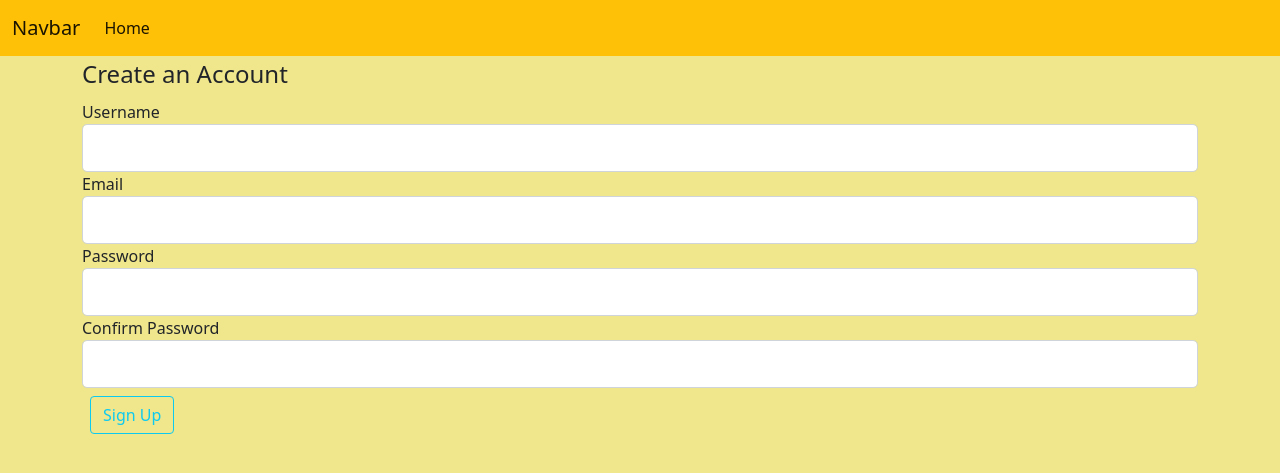
After one commit to ez7930/app-challenge, a Flask app: page /register in a window 1280 px wide. The commit adds this page. Shown: the top 473 px of the page. Run offline with Flask 3, Linux system fonts and the light colour scheme.

Commit message:
Add files via upload

```diff
--- a/flask_app/flask_app.py
+++ b/flask_app/flask_app.py
@@ -1,5 +1,8 @@
-from flask import Flask, render_template, url_for
+from flask import Flask, render_template, url_for, redirect, request
+from forms import RegistrationForm, LoginForm
 app = Flask(__name__)
+
+app.config['SECRET_KEY'] = "ab53722c39ed18bc6c6e507be09bfe6e"
 
 recipes = [
     {
@@ -9,7 +12,7 @@ recipes = [
     },
     {
         'name': 'Omelet',
-        'ingredients': ['onions', 'eggs'],
+        'ingredients': ['onion', 'eggs'],
         'image': 'pumpkin.jpg'
     },
     {
@@ -37,12 +40,24 @@ recipes = [
 @app.route("/")
 @app.route("/home")
 def home():
-    return render_template('home_page.html', recipes = recipes)
+    return render_template('home_page.html', recipes = recipes, title = 'Home')
 
 
 @app.route("/cauliflower")
-def about():
-    return render_template('cauliflower.html')
+def recipe():
+    return render_template('cauliflower.html', title = 'Recipe')
+
+@app.route("/register", methods = ['GET', 'POST'])
+def register():
+    form = RegistrationForm()
+    if form.validate_on_submit():
+        return redirect(url_for('home'))
+    return render_template('register.html', title='Register', form=form)
+
+@app.route("/login")
+def login():
+    form = LoginForm()
+    return render_template('login.html', form = form, title = 'Login')
 
 
 if __name__ == '__main__':
--- /dev/null
+++ b/flask_app/forms.py
@@ -0,0 +1,22 @@
+from flask_wtf import FlaskForm
+from wtforms import StringField, PasswordField, SubmitField, BooleanField
+from wtforms.validators import DataRequired, Length, Email, EqualTo
+
+
+class RegistrationForm(FlaskForm):
+    username = StringField('Username',
+                           validators=[DataRequired(), Length(min=4, max=20)])
+    email = StringField('Email',
+                        validators=[DataRequired(), Email()])
+    password = PasswordField('Password', validators=[DataRequired()])
+    confirm_password = PasswordField('Confirm Password',
+                                     validators=[DataRequired(), EqualTo('password')])
+    submit = SubmitField('Sign Up')
+
+
+class LoginForm(FlaskForm):
+    email = StringField('Email',
+                        validators=[DataRequired(), Email()])
+    password = PasswordField('Password', validators=[DataRequired()])
+    remember = BooleanField('Remember Me')
+    submit = SubmitField('Login')
--- /dev/null
+++ b/flask_app/static/search.js
@@ -0,0 +1,15 @@
+
+function search_recipe() {
+    let input = document.getElementById('searchbar').value;
+    input = input.toLowerCase();
+    let recipe = document.getElementsByClassName('recipe');
+
+    for (i = 0; i < recipe.length; i++) {
+        if (!recipe[i].getElementsByTagName('a')[0].innerHTML.toLowerCase().includes(input)) {
+            recipe[i].style.display="none";
+        }
+        else {
+            recipe[i].style.display="list-item";
+        }
+    }
+}
--- /dev/null
+++ b/flask_app/templates/register.html
@@ -0,0 +1,66 @@
+{% extends "layout.html" %}
+{% block content %}
+    <div class="container">
+        <form method="POST" action="">
+            {{ form.hidden_tag() }}
+            <fieldset class="form-group">
+                <legend>Create an Account</legend>
+                <div class="form-group">
+                    {{ form.username.label(class="form-control-label") }}
+                    {% if form.username.errors %}
+                        {{ form.username(class="form-control form-control-lg is-invalid") }}
+                        <div class="invalid-feedback">
+                            {% for error in form.username.errors %}
+                                <span>{{ error }}</span>
+                            {% endfor %}
+                        </div>
+                    {% else %}
+                        {{ form.username(class="form-control form-control-lg") }}
+                    {% endif %}
+                </div>
+                <div class="form-group">
+                    {{ form.email.label(class="form-control-label") }}
+                    {% if form.email.errors %}
+                        {{ form.email(class="form-control form-control-lg is-invalid") }}
+                        <div class="invalid-feedback">
+                            {% for error in form.email.errors %}
+                                <span>{{ error }}</span>
+                            {% endfor %}
+                        </div>
+                    {% else %}
+                        {{ form.email(class="form-control form-control-lg") }}
+                    {% endif %}
+                </div>
+                <div class="form-group">
+                    {{ form.password.label(class="form-control-label") }}
+                    {% if form.password.errors %}
+                        {{ form.password(class="form-control form-control-lg is-invalid") }}
+                        <div class="invalid-feedback">
+                            {% for error in form.password.errors %}
+                                <span>{{ error }}</span>
+                            {% endfor %}
+                        </div>
+                    {% else %}
+                        {{ form.password(class="form-control form-control-lg") }}
+                    {% endif %}
+                </div>
+                <div class="form-group">
+                    {{ form.confirm_password.label(class="form-control-label") }}
+                    {% if form.confirm_password.errors %}
+                        {{ form.confirm_password(class="form-control form-control-lg is-invalid") }}
+                        <div class="invalid-feedback">
+                            {% for error in form.confirm_password.errors %}
+                                <span>{{ error }}</span>
+                            {% endfor %}
+                        </div>
+                    {% else %}
+                        {{ form.confirm_password(class="form-control form-control-lg") }}
+                    {% endif %}
+                </div>
+            </fieldset>
+            <div class="form-group">
+                {{ form.submit(class="btn btn-outline-info m-2") }}
+            </div>
+        </form>
+    </div>
+{% endblock content %}
```
Also changed, not shown: flask_app/static/ingredient-filter-dropdown.js (added, +50 -0 lines), flask_app/templates/home_page.html (+51 -1 lines), flask_app/templates/layout.html (+5 -55 lines), flask_app/templates/login.html (added, +40 -0 lines).
